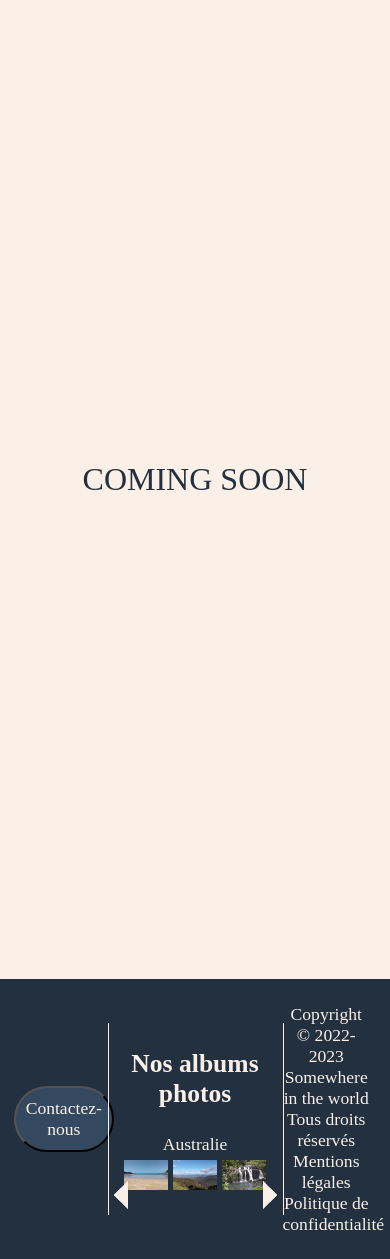
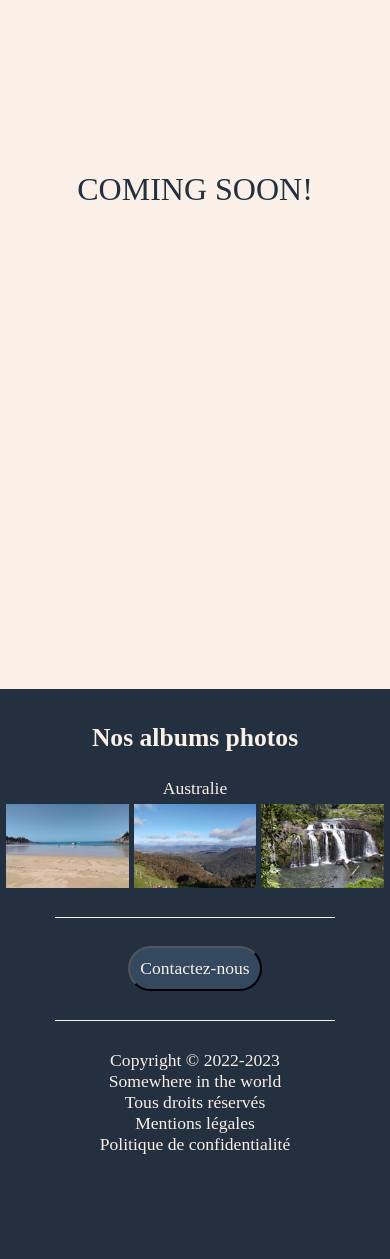
Before and after one commit to Antony35/FirstBlogProject, a PHP site: page / in a window 390 px wide. Shown: the part 2036-3295 px from the top of the page. After the commit the page ends 3190 px from the top, so only its background shows below. Run offline with PHP 8.4, Linux system fonts and the light colour scheme.

Commit message:
responsive small screen

```diff
--- a/css/style.css
+++ b/css/style.css
@@ -407,6 +502,26 @@ footer {
   justify-content: center;
   align-items: center;
 }
+@media screen and (max-width: 600px) {
+  footer {
+    min-height: 500px;
+    display: flex;
+    flex-direction: column;
+    justify-content: space-around;
+  }
+  footer .contact {
+    order: -2;
+  }
+  footer .separation-line-footer {
+    order: -1;
+  }
+  footer .separation-line-footer--2 {
+    order: -3;
+  }
+  footer .album {
+    order: -4;
+  }
+}
 
 .separation-line-footer {
   border-left: 1px solid;
@@ -416,6 +531,12 @@ footer {
 }
 .separation-line-footer--2 {
   grid-column: 7/7;
+}
+@media screen and (max-width: 600px) {
+  .separation-line-footer {
+    border-bottom: 1px solid #FAF0E8;
+    width: 80%;
+  }
 }
 
 .contact {
@@ -471,6 +592,11 @@ footer {
     max-width: 25%;
   }
 }
+@media screen and (max-width: 600px) {
+  .album .container__imgs img {
+    min-width: 35%;
+  }
+}
 .album .container__left-arrow {
   cursor: pointer;
   position: absolute;
@@ -484,6 +610,11 @@ footer {
 @media screen and (max-width: 1100px) {
   .album .container__left-arrow {
     top: 25px;
+  }
+}
+@media screen and (max-width: 600px) {
+  .album .container__left-arrow {
+    display: none;
   }
 }
 .album .container__right-arrow {
@@ -501,6 +632,11 @@ footer {
     top: 25px;
   }
 }
+@media screen and (max-width: 1100px) and (max-width: 600px) {
+  .album .container__right-arrow {
+    display: none;
+  }
+}
 
 .copyright {
   grid-column: 7/9;
--- a/index.php
+++ b/index.php
@@ -27,7 +27,7 @@
         </article>
     </section>
     <section class="comming-soon">
-        <p>COMING SOON</p>
+        <p>COMING SOON!</p>
    </section>
    </body>
     <footer>
--- a/js/album.js
+++ b/js/album.js
@@ -1,3 +1,5 @@
+const smallScreen = window.matchMedia("(max-width: 600px)");
+
 let albumTitle = document.querySelector('.album__name');
 let imgContainer = document.querySelector('.container__imgs');
 let link = document.querySelector('.to-album-name');
@@ -84,3 +86,41 @@ function albumImgAnnimation() {
 
 next.addEventListener('click', nextAlbum);
 prev.addEventListener('click', prevAlbum);
+
+
+if (smallScreen.matches) {
+
+    let footer = document.querySelector('footer');
+    let startX = 0;
+    let distance = 100;
+
+    footer.addEventListener('touchstart', function(evt) {
+        let touches = evt.changedTouches[0];
+        startX = touches.pageX;
+        between = 0;
+    });
+
+    window.addEventListener('touchmouve', function(evt) {
+        evt.preventDefault();
+        evt.stopPropagation();
+    })
+
+    footer.addEventListener('touchend', function(evt) {
+        let touches = evt.changedTouches[0];
+        let between = touches.pageX - startX;
+
+        if(between >= 0) {
+            var direction = 'leftToRight';
+        }
+        else {
+            var direction = 'rightToLeft';
+        }
+
+        if(Math.abs(between) >= distance && direction == 'leftToRight') {
+            nextAlbum();
+        }
+        if(Math.abs(between) >= distance && direction == 'rightToLeft') {
+            prevAlbum();
+        }
+    })
+}
--- a/scss/layout/_footer.scss
+++ b/scss/layout/_footer.scss
@@ -8,6 +8,24 @@ footer {
   text-align: center;
   justify-content: center;
   align-items: center;
+  @include small-screen {
+    min-height: 500px;
+    display: flex;
+    flex-direction: column;
+    justify-content: space-around;
+    .contact {
+      order: -2;
+    }
+    .separation-line-footer {
+      order: -1;
+      &--2 {
+        order: -3;
+      }
+    }
+    .album {
+      order: -4;
+    }
+  }
 }
 
 .separation-line-footer {
@@ -17,6 +35,10 @@ footer {
   grid-column: 3/3;
   &--2 {
     grid-column: 7/7;
+  }
+  @include small-screen {
+    border-bottom: 1px solid map-get($colors, primary);
+    width: 80%;
   }
 }
 
@@ -52,7 +74,7 @@ footer {
   justify-content: space-around;
   @include medium-screen {
     justify-content: center;
-    gap: 5px
+    gap: 5px;
   }
   &__name {
     margin-top: 20px;
@@ -68,6 +90,9 @@ footer {
         @include medium-screen {
           max-width: 25%;
         }
+        @include small-screen {
+          min-width: 35%;
+        }
       }
     }
     &__left-arrow {
@@ -82,12 +107,18 @@ footer {
       border-width: 10px;
       border-style: solid;
       border-color: transparent transparent map-get($colors, primary) map-get($colors, primary);
+      @include small-screen {
+        display: none;
+      }
     }
     &__right-arrow {
       cursor: pointer;
       position: absolute;
       @include medium-screen {
         top: 25px;
+        @include small-screen {
+          display: none;
+        }
       }
       top: 55px;
       right: 10px;
--- a/scss/layout/_navigation-small-screen.scss
+++ b/scss/layout/_navigation-small-screen.scss
@@ -88,6 +88,9 @@
   /* Open side menu */
   .active {
     left: 0px;
+    @include small-screen {
+      width: 100%;
+    }
   }
 
   /* Opacity page when menu open */
@@ -113,6 +116,10 @@
     flex-direction: column;
     justify-content: center;
     align-items: center;
+    @include small-screen {
+      top: 25px;
+      left: 35px;
+    }
     .burger-line {
       transition: all 400ms 20ms ease-in-out;
       position: relative;
@@ -121,6 +128,10 @@
       width: 30px;
       border-radius: 10rem;
       background-color: map-get($colors, primary);
+      @include small-screen {
+        height: 5px;
+        width: 45px;
+      }
       &:before, &::after {
         content: '';
         position: relative;
@@ -129,12 +140,22 @@
         width: 30px;
         border-radius: 10rem;
         background-color: map-get($colors, primary);
+        @include small-screen {
+          height: 5px;
+          width: 45px;
+        }
       }
       &:before {
         top: 10px;
+        @include small-screen {
+         top: 12px;
+        }
       }
       &::after {
         bottom: 13px;
+        @include small-screen {
+          bottom: 16px;
+        }
       }
     }
   }
@@ -149,4 +170,7 @@
 .close-burger .burger-line::after {
   transform: rotate(-270deg);
   top: -3px;
+  @include small-screen {
+    top: -6px;
+  }
 }
--- a/scss/layout/_navigation.scss
+++ b/scss/layout/_navigation.scss
@@ -2,18 +2,35 @@
 .background-main {
   background: url('../Img/OriginalPaysage.jpg') no-repeat;
   background-size: cover;
-  height: 850px;
+  height: 800px;
+  @include medium-screen {
+    background-size: contain;
+    max-height: 600px;
+  }
+  @include small-screen {
+    background-size: cover;
+    min-height: 900px;
+  }
 }
 .background {
   background: radial-gradient(circle at 48.4% 30%, lighten(map-get($colors, secondary),3),lighten(map-get($colors, secondary),6),lighten(map-get($colors, secondary),9), lighten(map-get($colors, secondary),12));
 }
 
 nav {
+  @include large-screen {
   display: grid;
   grid-template-rows: repeat(3, 1fr, 0.5fr, 1fr);
   row-gap: 15px;
+  }
+  @include medium-screen {
+    display: flex;
+    justify-content: center;
+  }
+  @include small-screen {
+    display: flex;
+    justify-content: flex-end;
+  }
 }
-
 ul {
   list-style: none;
 }
@@ -28,15 +45,23 @@ ul {
   font-family: map-get($font-family, logo);
   @include medium-screen {
     position: relative;
-    justify-content: flex-end;
     margin: 10px 30px 10px 60px;
     gap: 20px;
-    font-size: map-get($font-size, h2 );
+    font-size: map-get($font-size, h2);
+  }
+  @include small-screen {
+    flex-direction: column;
+    margin-top: 15px;
+    font-size: map-get($font-size, h1);
+    gap: 10px;
   }
   &__img {
     height: 100px;
     @include medium-screen {
       height: 60px;
+    }
+    @include small-screen {
+      height: 110px;
     }
   }
 }
@@ -143,6 +168,9 @@ ul {
 
 //arrow to return to the top page
 .top-arrow {
+  @include small-screen {
+    display: none;
+  }
   display: flex;
   justify-content: center;
   align-items: flex-end;
--- a/scss/pages/_home.scss
+++ b/scss/pages/_home.scss
@@ -5,6 +5,9 @@
   display: flex;
   align-items: center;
   justify-content: space-between;
+  @include small-screen {
+    flex-direction: column;
+  }
   img {
     max-height: 200px;
     @include main-border(map-get($colors, border));
@@ -14,6 +17,11 @@
     text-align: center;
     max-width: 66%;
     line-height: 2;
+    @include small-screen {
+      margin-top: 10px;
+      min-width: 100%;
+      font-size: 1.5rem;
+    }
     a {
       transition: 400ms ease-in-out;
       &:hover {
```
Also changed, not shown: other parts of css/style.css (+115 -8 lines), 1 other file.
